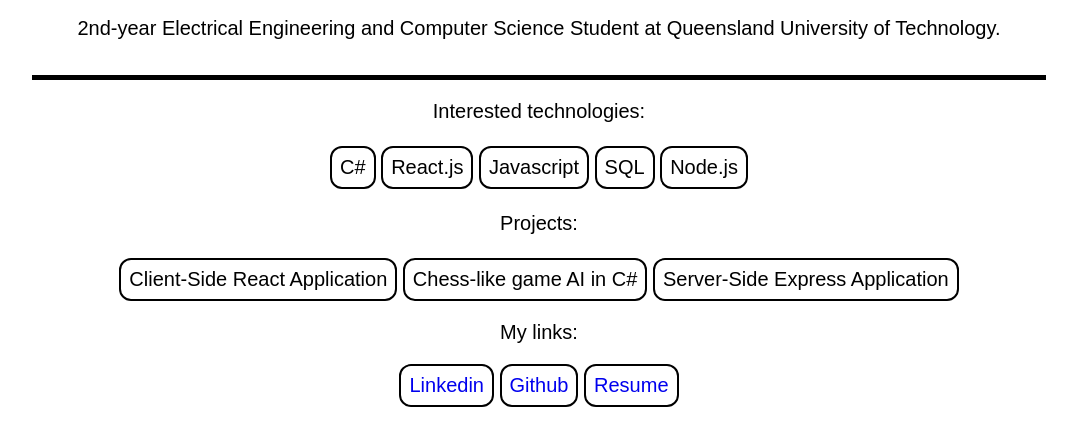
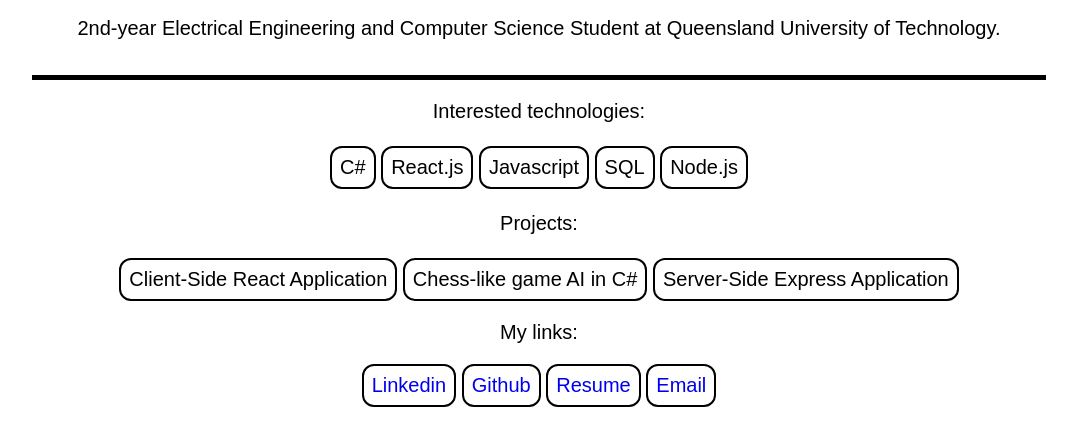
Before and after one commit to afne/afne.github.io, a plain HTML site: page index.html in a window 1280 px wide. Shown: the part 118-564 px from the top of the page, without its empty margins (101-1178 px from the left). Drawn offline with Linux system fonts and the light colour scheme.

Commit message:
Update index.html

```diff
--- a/index.html
+++ b/index.html
@@ -36,6 +36,7 @@
         <a href="https://www.linkedin.com/in/aidan-w/" class="button">Linkedin</a>
         <a href="https://github.com/afne" class="button">Github</a>
         <a href="files/Resume.pdf" class="button">Resume</a>
+        <a href="mailto:aidanjwilson04@gmail.com" class="button">Email</a>
     </div>
 </body>
 
```
